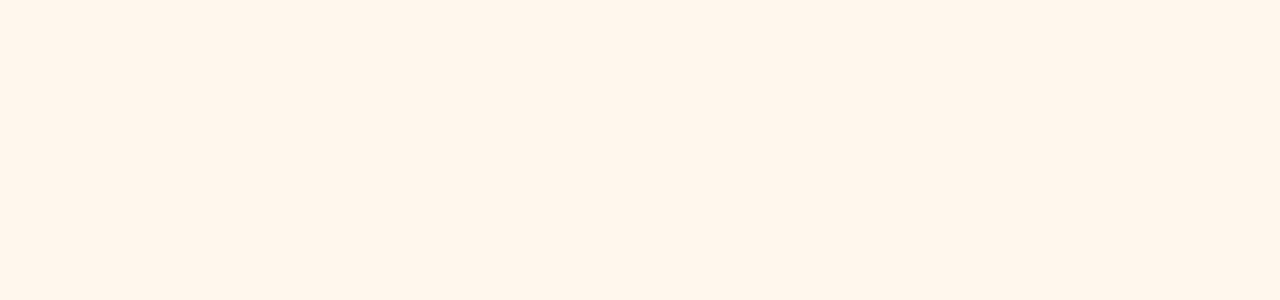
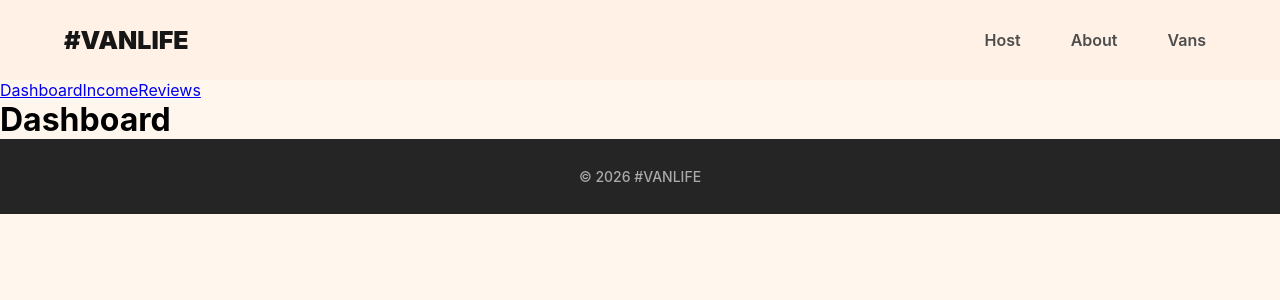
Before and after one commit to DezgunKnight/van-life, a React (Vite) app: page /host/dashboard in a window 1280 px wide. Before the commit this address had no page. Shown: the top 300 px of the page. Built offline with nearby package versions, Linux system fonts and the light colour scheme; what miragejs would draw is missing.

Commit message:
created Host folder and its components nested route

```diff
--- a/src/App.jsx
+++ b/src/App.jsx
@@ -1,6 +1,10 @@
 import './App.css'
 import { BrowserRouter, Routes, Route} from 'react-router-dom'
 import { Home } from './Pages/Home'
+import { HostLayout } from './Pages/Host/HostLayout'
+import { Dashboard } from './Pages/Host/Dashboard'
+import { Income } from './Pages/Host/Income'
+import { Reviews } from './Pages/Host/Reviews'
 import { About } from './Pages/About'
 import { Vans } from './Pages/Vans'
 import { VanDetail } from './Pages/VanDetail'
@@ -19,6 +23,11 @@
             <Route path="/about" element={<About />} />
             <Route path="/vans" element={<Vans />} />
             <Route path="/vans/:id" element={<VanDetail />}/>
+            <Route path="/host" element={<HostLayout />} >
+              <Route path="/host/dashboard" element={<Dashboard />} />
+              <Route path="/host/income" element={<Income />} />
+              <Route path="/host/reviews" element={<Reviews />} />
+            </Route>
           </Route>
         </Routes>
       </BrowserRouter>
--- /dev/null
+++ b/src/Pages/Host/Dashboard.jsx
@@ -0,0 +1,6 @@
+export function Dashboard() {
+
+    return (
+        <h1>Dashboard</h1>
+    )
+}
--- /dev/null
+++ b/src/Pages/Host/HostLayout.jsx
@@ -0,0 +1,15 @@
+import { Link, Outlet } from 'react-router-dom'
+
+export function HostLayout() {
+
+  return (
+      <>
+        <nav className="host-nav">
+          <Link to="/host/dashboard">Dashboard</Link>
+          <Link to="/host/income">Income</Link>
+          <Link to="/host/reviews">Reviews</Link>
+        </nav>
+        <Outlet />
+      </>
+  )
+}
--- /dev/null
+++ b/src/Pages/Host/Income.jsx
@@ -0,0 +1,6 @@
+export function Income() {
+
+    return (
+        <h1>Income</h1>
+    )
+}
--- /dev/null
+++ b/src/Pages/Host/Reviews.jsx
@@ -0,0 +1,6 @@
+export function Reviews() {
+
+    return (
+        <h1>Reviews</h1>
+    )
+}
--- a/src/components/Header.jsx
+++ b/src/components/Header.jsx
@@ -8,6 +8,7 @@
       </Link>
 
       <nav>
+        <Link to="/host">Host</Link>
         <Link to="/about">About</Link>
         <Link to="/vans">Vans</Link>
       </nav>
```
Lines whose indentation alone changed are shown as unchanged.
